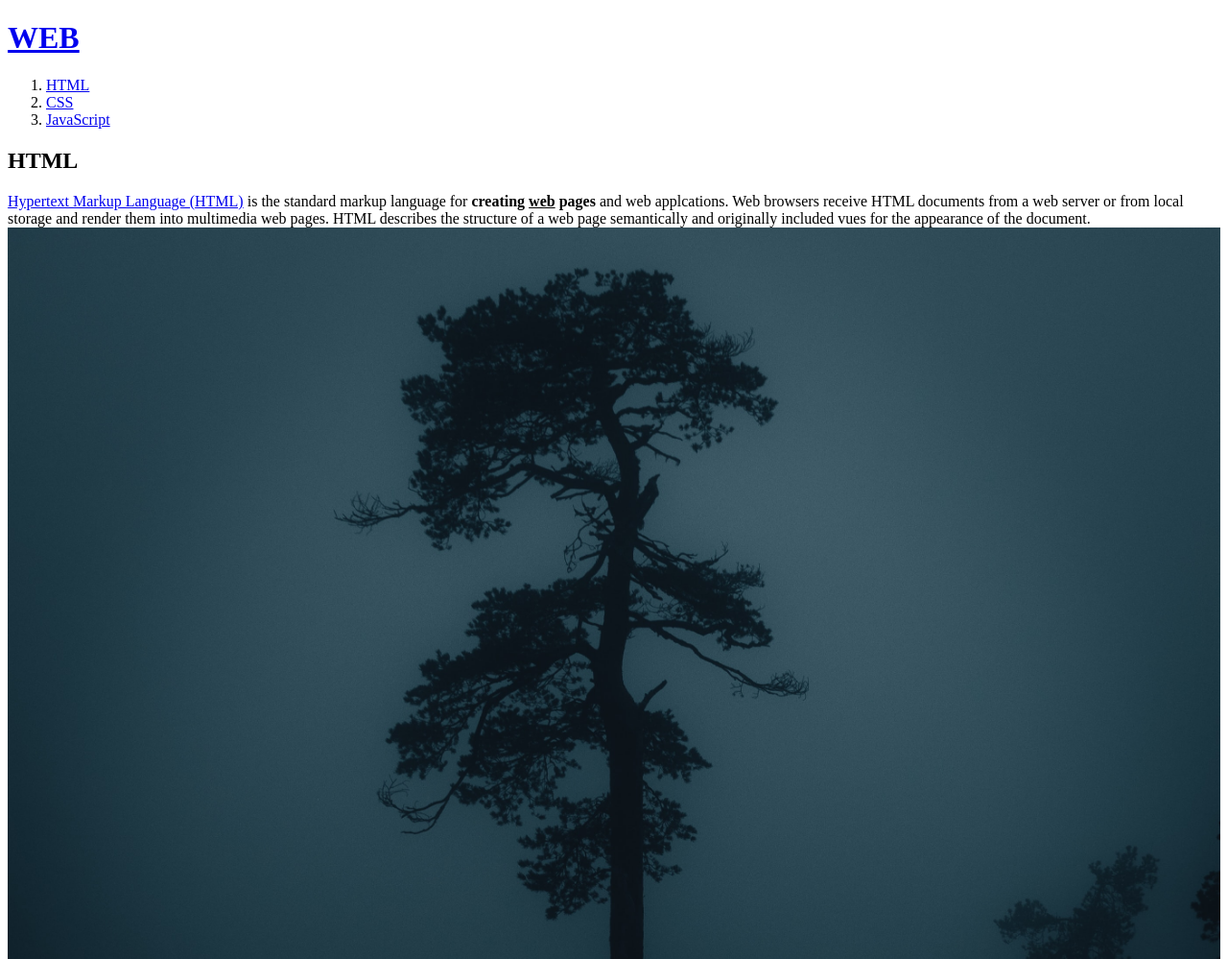
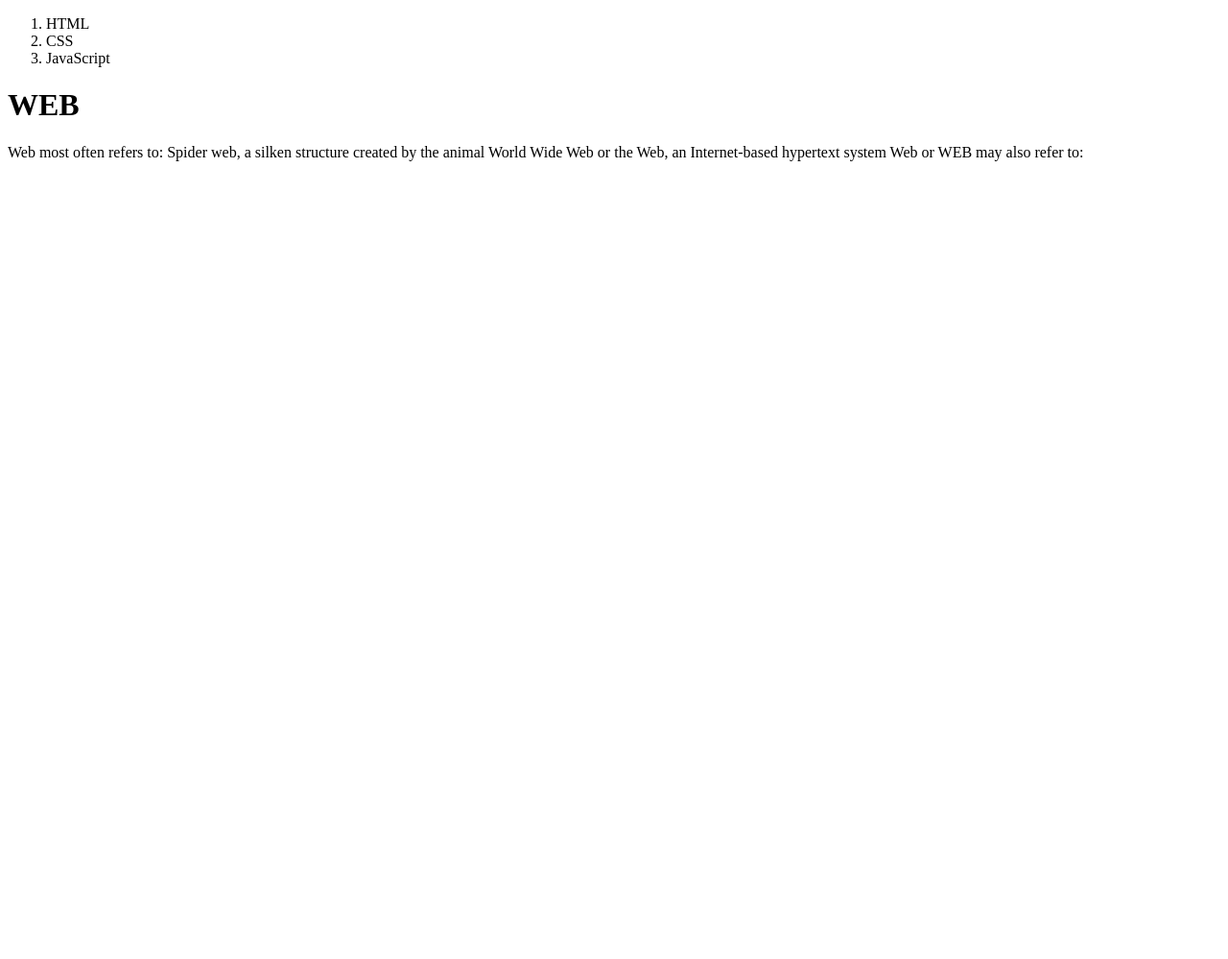
Before and after one commit to riahhho20/web1, a plain HTML site: page 1.html in a window 1280 px wide. Shown: the top 999 px of the page at 96% size. After the commit the page ends 800 px from the top, so only its background shows below. Drawn offline with Linux system fonts and the light colour scheme.

Commit message:
Update 1.html

```diff
--- a/1.html
+++ b/1.html
@@ -1,23 +1,20 @@
 <!doctype html>
 <html>
 <head>
-  <title>WEB1 - html</title>
+  <title>WEB1 - weclome</title>
   <meta charset="utf-8">
 </head>
 <body>
-<h1><a href="index.html">WEB</a></h1>
+
   <ol>
-    <a href="1.html"><li>HTML</a></li>
-    <a href="2.html"><li>CSS</a></li>
-    <a href="3.html"><li>JavaScript</a></li>
+    <li>HTML</li>
+    <li>CSS</li>
+    <li>JavaScript</li>
   </ol>
-  <h2>HTML</h2>
-  <p><a href="https://www.naver.com"
-    target="_blank" title="html5
-    speicification">Hypertext Markup Language (HTML)</a>
-    is the standard markup language for <strong>creating <u>web</u> pages</strong>
-    and web applcations. Web browsers receive HTML documents from a web server or from
-    local storage and render them into multimedia web pages. HTML describes the structure of
-    a web page semantically and originally included vues for the appearance of the document.
-    <img src="tree.jpg" width=100%>
+  <h1>WEB</h1>
+  <p>Web most often refers to:
+
+Spider web, a silken structure created by the animal
+World Wide Web or the Web, an Internet-based hypertext system
+Web or WEB may also refer to:
 </body>
```
